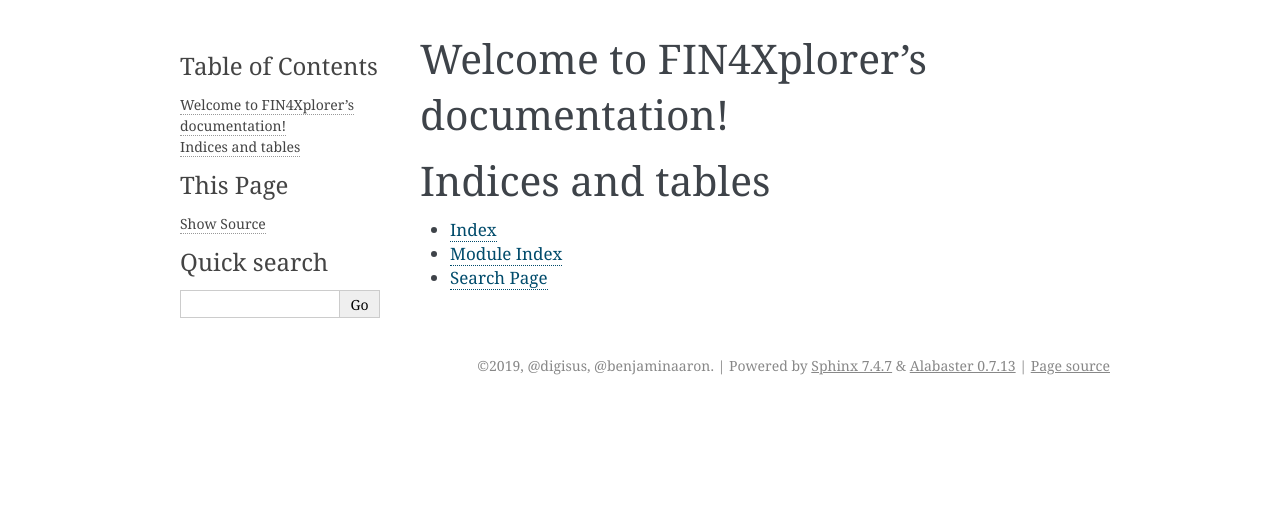
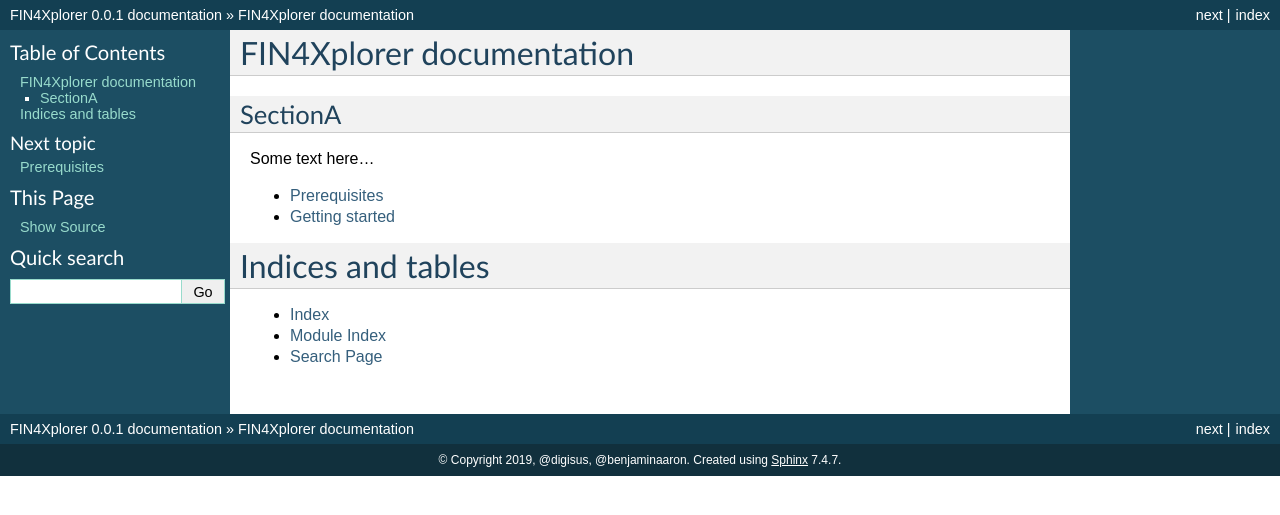
Before and after one commit to FuturICT2/FIN4Contracts, a Sphinx documentation site: the page built from docs/index.rst, in a window 1280 px wide. Shown: the top 515 px of the page. Built offline with Sphinx 7.4.7, drawn with Linux system fonts in a browser that asks for light colours.

Commit message:
Start structuring docs for our purposes

```diff
--- a/docs/conf.py
+++ b/docs/conf.py
@@ -47,7 +47,7 @@
 # The theme to use for HTML and HTML Help pages.  See the documentation for
 # a list of builtin themes.
 #
-html_theme = 'alabaster'
+html_theme = 'default'
 
 # Add any paths that contain custom static files (such as style sheets) here,
 # relative to this directory. They are copied after the builtin static files,
--- /dev/null
+++ b/docs/getting-started.rst
@@ -0,0 +1,4 @@
+Getting started
+===============
+
+How to get Ether
--- a/docs/index.rst
+++ b/docs/index.rst
@@ -1,15 +1,16 @@
-.. FIN4Xplorer documentation master file, created by
-   sphinx-quickstart on Thu Oct  3 13:05:18 2019.
-   You can adapt this file completely to your liking, but it should at least
-   contain the root `toctree` directive.
+FIN4Xplorer documentation
+=========================
 
-Welcome to FIN4Xplorer's documentation!
-=======================================
+SectionA
+^^^^^^^^
+
+Some text here...
 
 .. toctree::
    :maxdepth: 2
-   :caption: Contents:
 
+   prerequisites.rst
+   getting-started.rst
 
 
 Indices and tables
--- /dev/null
+++ b/docs/prerequisites.rst
@@ -0,0 +1,4 @@
+Prerequisites
+=============
+
+MetaMask installed
```
